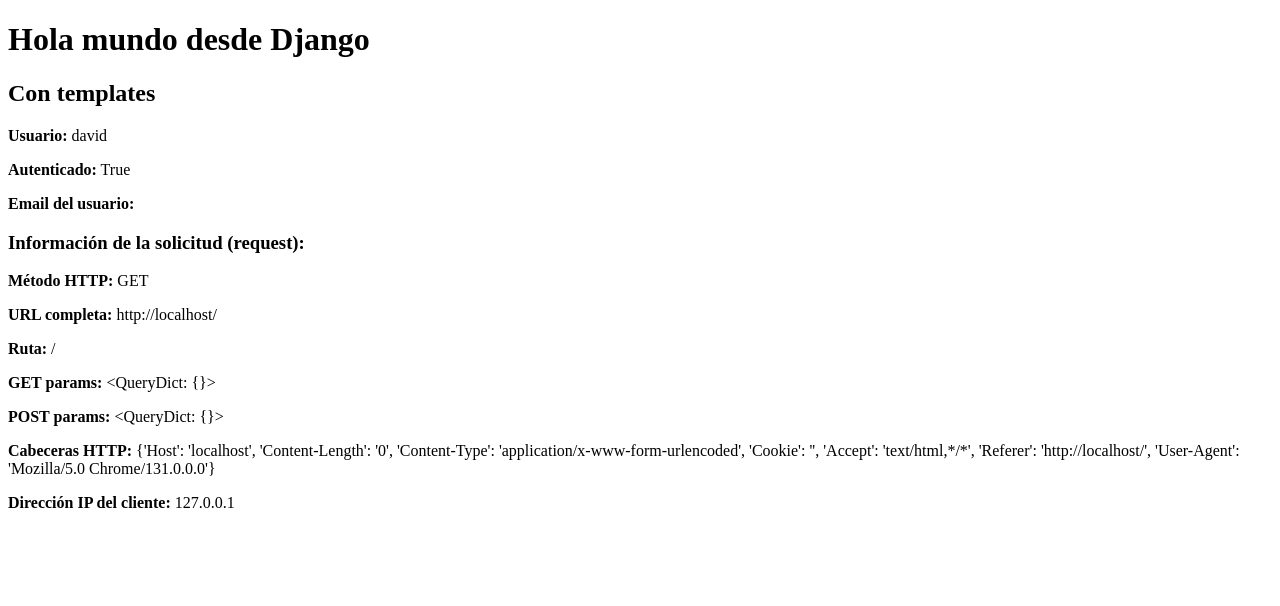
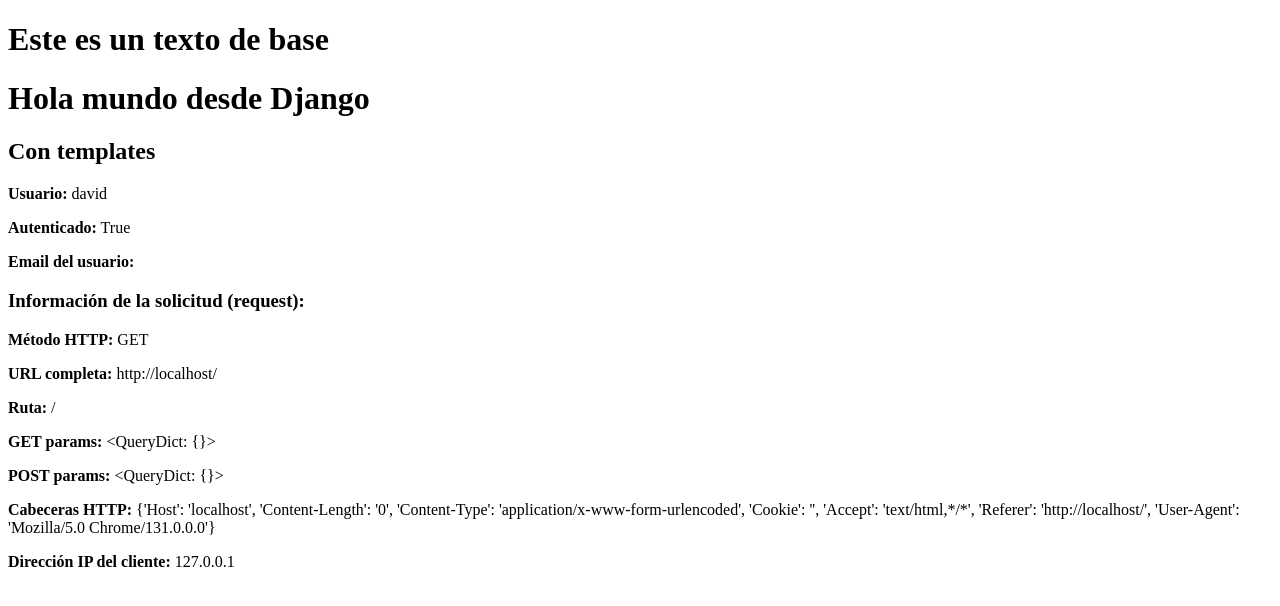
Before and after one commit to dev1d123/test, a Django app: page / in a window 1280 px wide. Shown: the top 606 px of the page. Run offline with Django 5.2, Linux system fonts and the light colour scheme; a user stored in the database is signed in.

Commit message:
(Diapositiva 15) -> Aplicando el tag extends para reutilizar templates

```diff
--- a/src/listaContactos/inicio/templates/base.html
+++ b/src/listaContactos/inicio/templates/base.html
@@ -7,7 +7,7 @@
    <h1>Este es un texto de base</h1>
     {% block content %}
         Reemplazame
-    {%%}
+    {% endblock %}
 
 </body>
 </html>
--- a/src/listaContactos/inicio/templates/home.html
+++ b/src/listaContactos/inicio/templates/home.html
@@ -4,6 +4,8 @@
     <title>Template Base</title>
 </head>
 <body>
+    {% extends 'base.html' %}
+    {% block content %}
    <h1>Hola mundo desde Django</h1>
    <h2>Con templates</h2>
 
@@ -20,5 +22,6 @@
    <p><strong>Cabeceras HTTP:</strong> {{ request.headers }}</p>
    <p><strong>Dirección IP del cliente:</strong> {{ request.META.REMOTE_ADDR }}</p>
 
+    {% endblock %}
 </body>
 </html>
```
